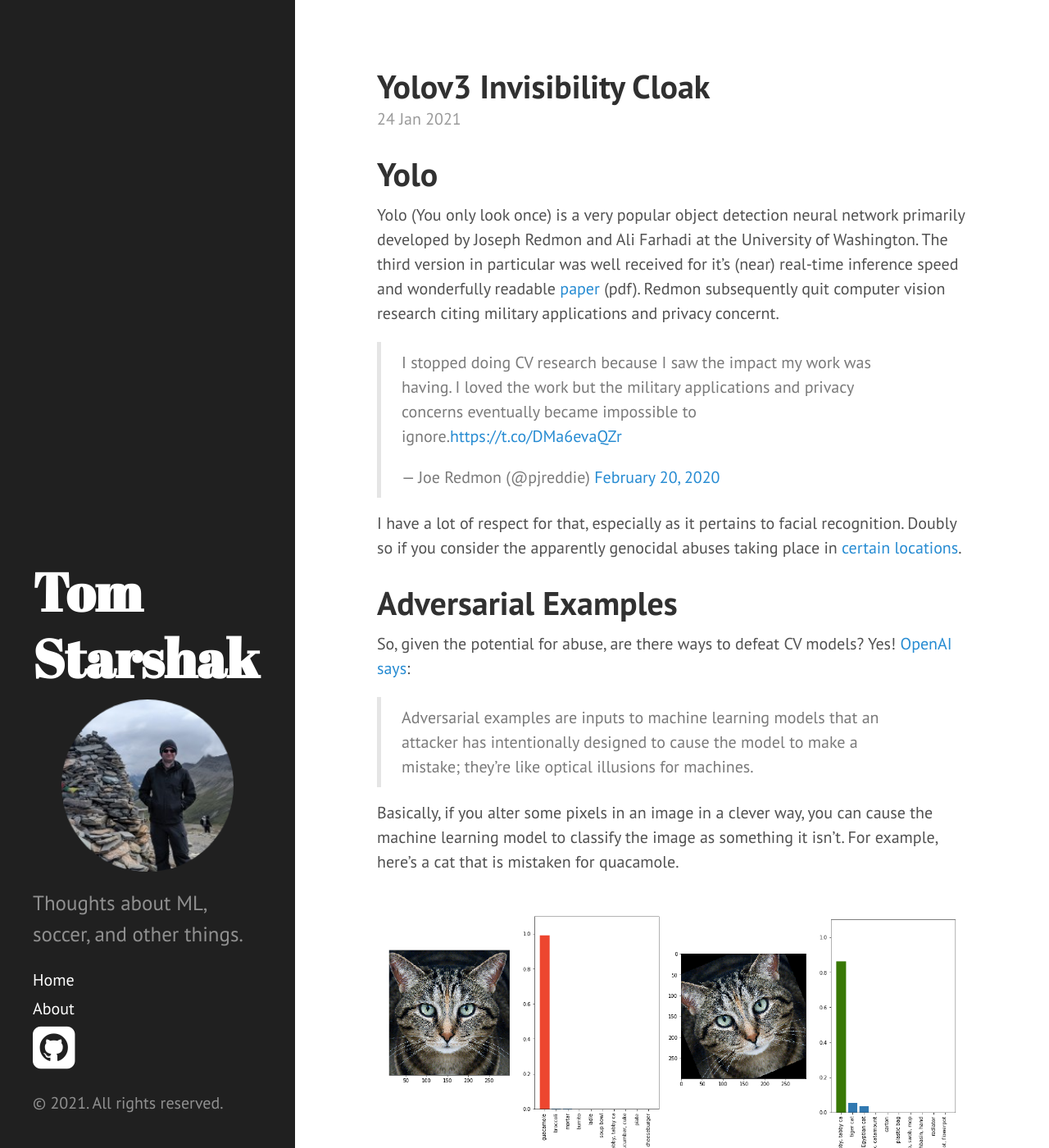
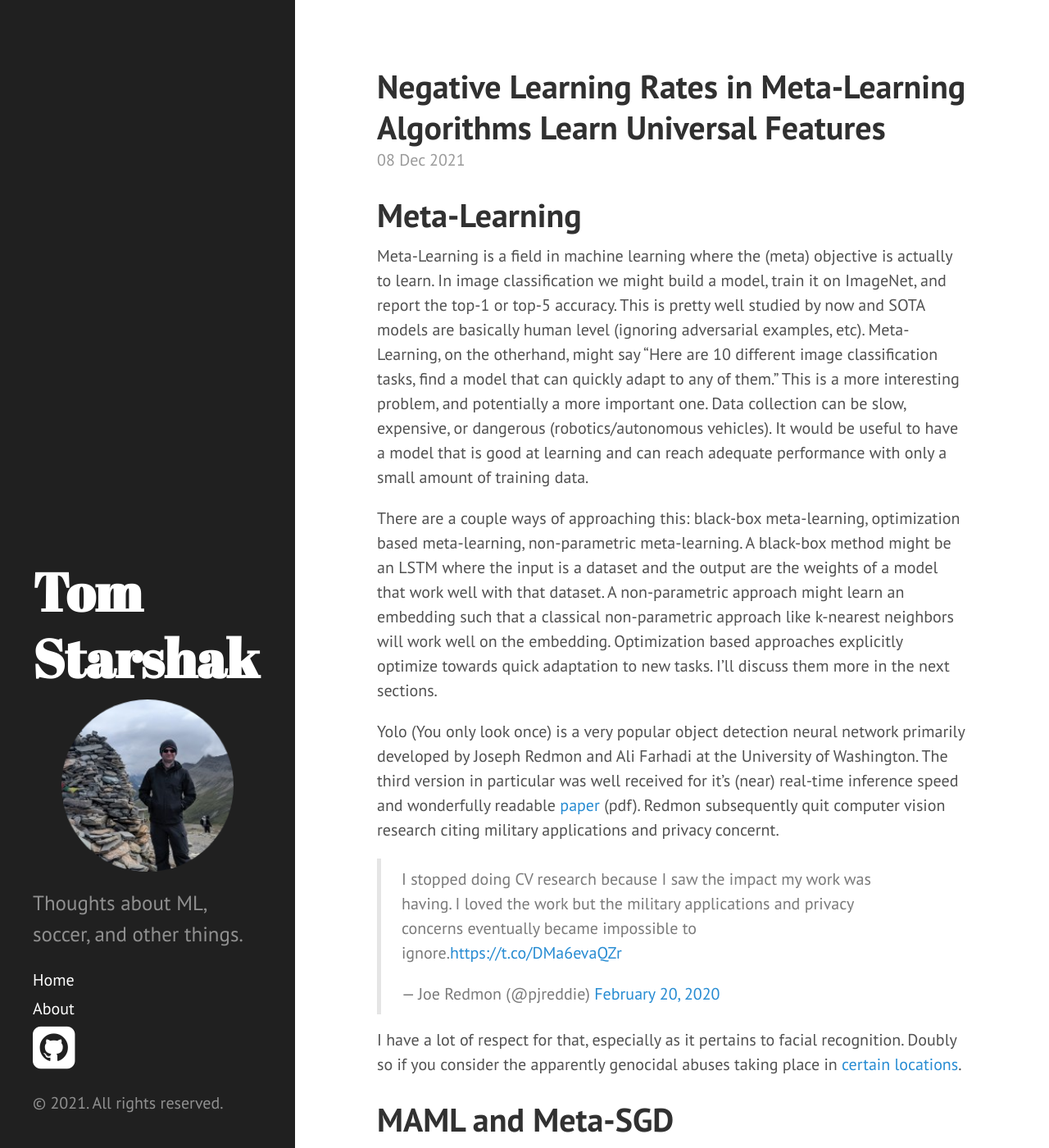
Before and after one commit to TomStarshak/TomStarshak.github.io, a Jekyll site: the page built from index.html, in a window 1280 px wide and 1400 px high. Shown: the whole window at 82% size. Built offline with Jekyll 4.4.1, drawn with Linux system fonts in a browser that asks for light colours; the list of posts is cut into pages by our own code; comment, search, counter and statistics services are not loaded; some of the changed text lies outside the part shown.

Commit message:
cs330 project post

```diff
--- a/_layouts/page.html
+++ b/_layouts/page.html
@@ -2,7 +2,10 @@
 layout: default
 ---
 
+
 <div class="page">
   <h1 class="page-title">{{ page.title }}</h1>
 	{{ content }}
+	<script type="text/javascript"
+        src="https://cdnjs.cloudflare.com/ajax/libs/mathjax/2.7.0/MathJax.js?config=TeX-AMS_CHTML"></script>
 </div>
--- /dev/null
+++ b/_posts/2021-12-8-Meta-SGD learning rate.md
@@ -0,0 +1,48 @@
+---
+layout: post
+title: Negative Learning Rates in Meta-Learning Algorithms Learn Universal Features
+---
+
+# Meta-Learning
+
+Meta-Learning is a field in machine learning where the (meta) objective is actually to learn. In image classification we might build a model, train it on ImageNet, and report the top-1 or top-5 accuracy. This is pretty well studied by now and SOTA models are basically human level (ignoring adversarial examples, etc). Meta-Learning, on the otherhand, might say "Here are 10 different image classification tasks, find a model that can quickly adapt to any of them." This is a more interesting problem, and potentially a more important one. Data collection can be slow, expensive, or dangerous (robotics/autonomous vehicles). It would be useful to have a model that is good at learning and can reach adequate performance with only a small amount of training data.
+
+There are a couple ways of approaching this: black-box meta-learning, optimization based meta-learning, non-parametric meta-learning. A black-box method might be an LSTM where the input is a dataset and the output are the weights of a model that work well with that dataset. A non-parametric approach might learn an embedding such that a classical non-parametric approach like k-nearest neighbors will work well on the embedding. Optimization based approaches explicitly optimize towards quick adaptation to new tasks. I'll discuss them more in the next sections.
+
+Yolo (You only look once) is a very popular object detection neural network primarily developed by Joseph Redmon and Ali Farhadi at the University of Washington. The third version in particular was well
+received for it's (near) real-time inference speed and wonderfully readable [paper](https://arxiv.org/pdf/1804.02767.pdf) (pdf). Redmon subsequently quit computer vision research citing military applications
+and privacy concernt.
+<blockquote class="twitter-tweet"><p lang="en" dir="ltr">I stopped doing CV research because I saw the impact my work was having. I loved the work but the military applications and privacy concerns eventually became impossible to ignore.<a href="https://t.co/DMa6evaQZr">https://t.co/DMa6evaQZr</a></p>&mdash; Joe Redmon (@pjreddie) <a href="https://twitter.com/pjreddie/status/1230524770350817280?ref_src=twsrc%5Etfw">February 20, 2020</a></blockquote> <script async src="https://platform.twitter.com/widgets.js" charset="utf-8"></script>
+
+I have a lot of respect for that, especially as it pertains to facial recognition. Doubly so if you consider the apparently genocidal abuses taking place in [certain locations](https://www.theverge.com/2020/12/8/22163499/huawei-uighur-surveillance-facial-recognition-megvii-uyghur).
+
+# MAML and Meta-SGD
+
+<center><img src='/public/maml.png'></center>
+
+[Model-Agnostic Meta-Learning](https://arxiv.org/abs/1703.03400) (MAML) and [Meta-SGD](https://arxiv.org/abs/1707.09835) are two very similar approaches. Two have two loops. The inner-loop just a normal ML problem, say image classification. Given a set of images, compute a gradient of the loss and update the weights of your model as appropriate. The outer-loop repeats the inner-loop several times and optimizes over the average validation loss that occurred on the inner-loop for the various tasks. Visualed in the above graphic, these algorithms learn a *meta-initialization* such that some small number of gradient steps on a new task can lead to good performance.
+
+Meta-SGD is the same algorithm as MAML except that the inner-loop learning rate per-parameter and learned by the outer-loop. This allows the step-size to be optimized as well as the direction. A more formal explanation of the algorithm is given below.
+
+<center><img src='/public/meta-sgd-algo.png'></center>
+
+# Feature Reuse
+
+So why does this work? This is often phrased as the choosing between [rapid learning or feature reuse](https://arxiv.org/abs/1909.09157). That is, does the model quickly change feature representations, or does it leaern a meta-initialization that is already good for a variety of tasks.
+
+<center><img src='/public/rapid-or-reuse.png'></center>
+
+Some [studies](https://arxiv.org/pdf/2002.06753) have shown that MAML learns a good meta-initialization and reuses features across tasks. Does Meta-SGD's learned inner-loop learning rate change this?
+
+
+# Negative Learning Rates
+
+<center><img src='/public/meta-sgd-learning-rates.png'></center>
+
+These are the distribution of learning rates that result from training a small convolutional layer on mini-ImageNet. Something odd, is that the mean learning rate for every layer except the output is negative. This means that for a given task, the inner-loop pushes some weights in the direction that will make them perform worse on that task! For this to be valuable, and it must be or they would not learn to be negative, these "worse" weights must have another benefit. As it turns out, negative learning rates on the inner loop cause the model to learn feature representations that are universal. The representations perform worse on the given task, but better for the majority of the possible tasks that the model could be trained on.
+
+<center><img src='/public/final-accuracy.png'></center>
+
+What this graph shows is the test accuracy for two models, both with the same architecture. One was trained with MAML and the other with Meta-SGD. Pre-adaptation is using only the meta-initialization feature representation, on-task is using the feature representation after the model went through the inner loop and was evaluated on that same task, and off-task is after adaptation, but evaluated on a completely new task.
+
+You might wonder why the accuracy goes down for both models in the on-task case. For Meta-SGD, well, it has negative learning rates. For MAML, it's less clear, but I did strip off the linear classification layer because I only wanted to test the feature representations. The linear layer has been known to change the most during adaptation, and I believe it is do to that. The more interesting part, and the reason for this study/blog post is what happens in the off-task case. MAML gets worse, as expected, but **Meta-SGD gets better**. This shows that *negative learning rates cause models to learn task-agnostic features.*  More details can be found [here](https://github.com/TomStarshak/TomStarshak.github.io/blob/master/public/Negative Learning Rates Learn Universal Features.pdf)
```
Also changed, not shown: public/final-accuracy.png (added), public/maml.png (added), public/meta-sgd-algo.png (added), public/meta-sgd-learning-rates.png (added), public/rapid-or-reuse.png (added), 1 other file.
